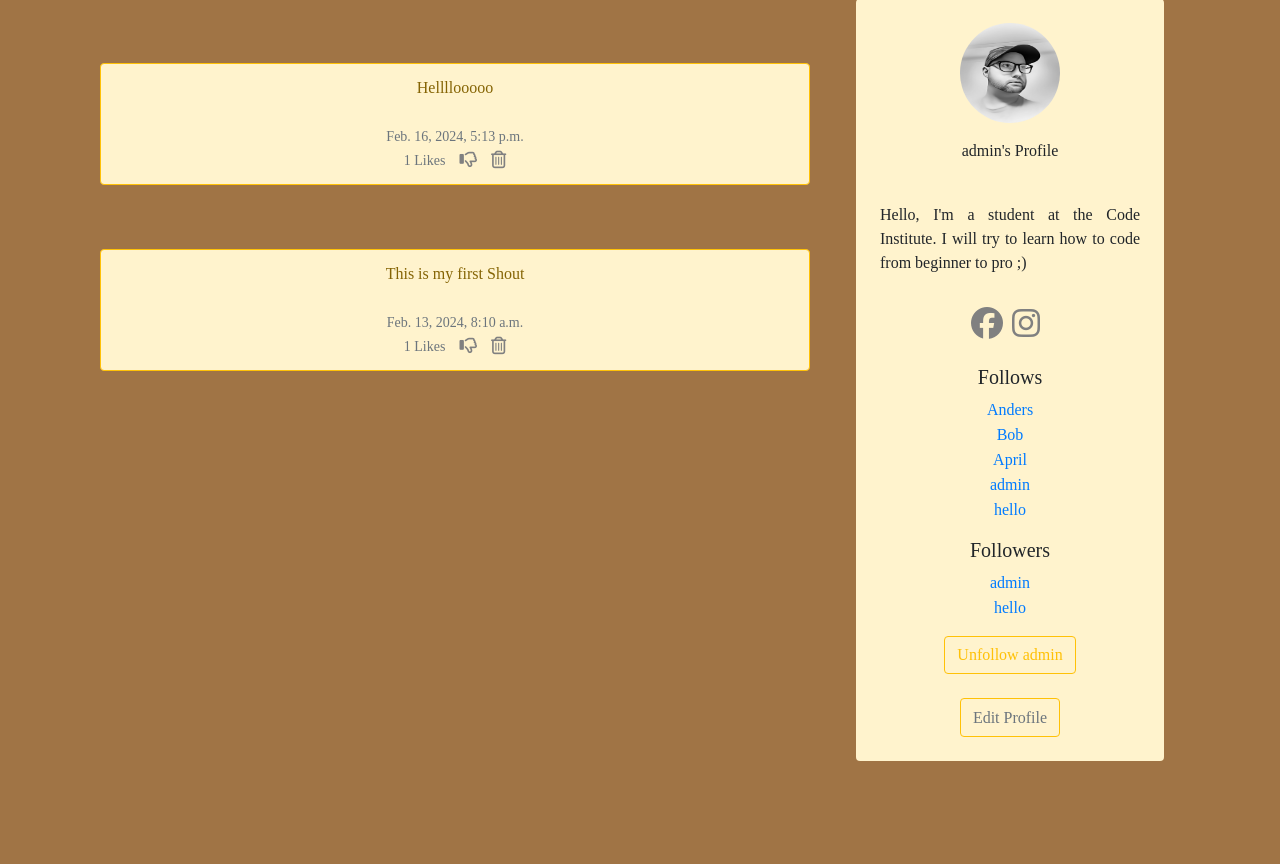
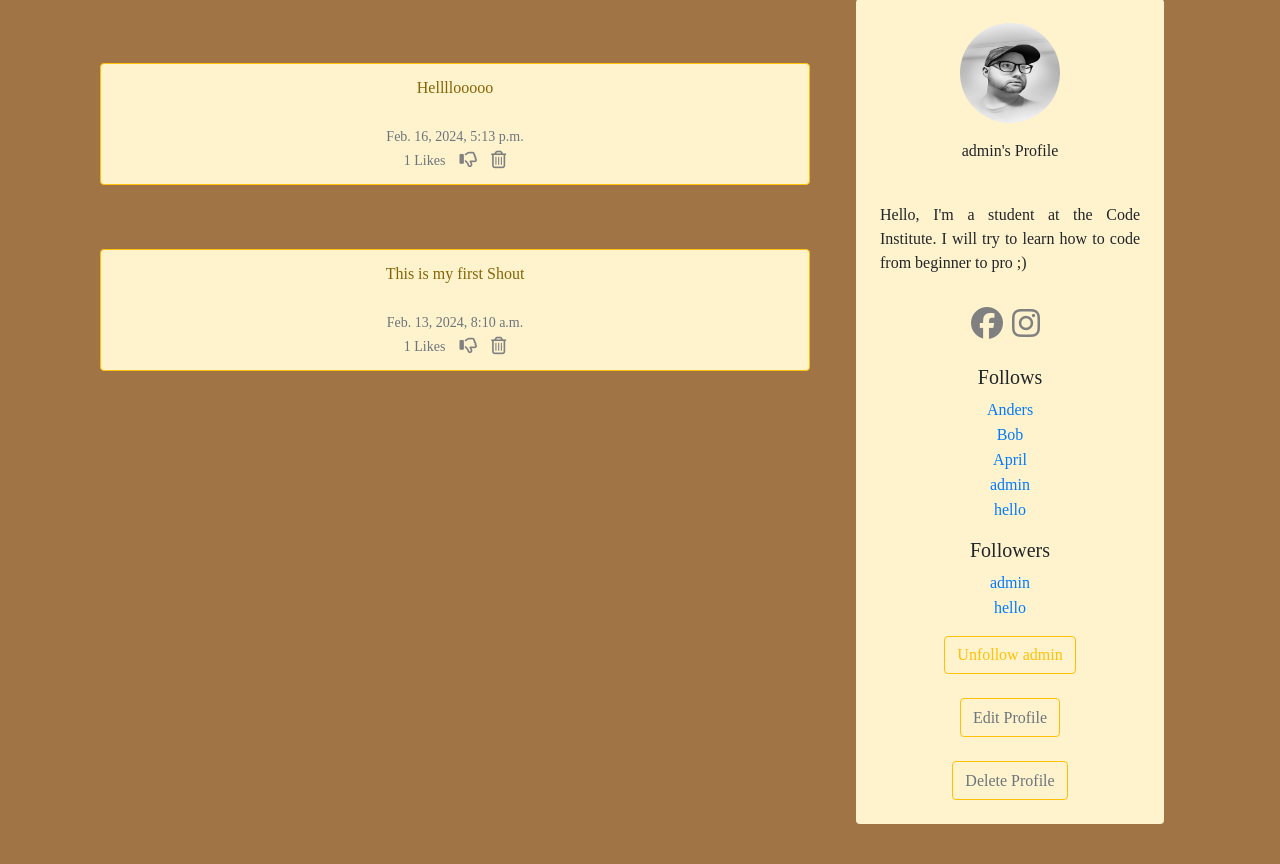
Before and after one commit to AndersH82/TheSaloon, a Django app: page /profile/1 in a window 1280 px wide. Shown: the part 169-1033 px from the top of the page. Before the commit the page ends 930 px from the top, so only its background shows below. Run offline with Django 5.2, Linux system fonts and the light colour scheme; a user stored in the database is signed in; data comes from the database, SQL or seed files in the repository; both versions use the stored data as it was after the commit; some libraries are stand-ins or nearby versions; some web fonts are replaced.

Commit message:
add function to delete_user.html

```diff
--- a/the_saloon/models.py
+++ b/the_saloon/models.py
@@ -57,6 +57,6 @@ def create_profile(sender, instance, created, **kwargs):
 
 
 @receiver(post_delete, sender=User)
-def delete_profile(sender, instance, **kwargs):
-    if instance.user:
-        instance.user.delete()
+def delete_user(sender, instance, **kwargs):
+    user = instance.user
+    user.delete()
--- a/the_saloon/templates/profile.html
+++ b/the_saloon/templates/profile.html
@@ -116,6 +116,12 @@
               <button class="btn btn-outline-warning"><a href="{% url 'update_user' %}" class="text-muted"
                   style="font-family: Rye, serif;">Edit Profile</a></button>
               {% endif %}
+              <br/><br/>
+              {% if request.user.id == profile.user.id %}
+              <button class="btn btn-outline-warning">
+              <a href="{% url 'delete_user' user.id %}" class="text-muted"
+                style="font-family: Rye, serif;">Delete Profile</a></button>
+              {% endif %}
 
 
           </div>
--- a/the_saloon/urls.py
+++ b/the_saloon/urls.py
@@ -9,6 +9,7 @@ urlpatterns = [
     path('logout', views.logout_user, name='logout'),
     path('register', views.register_user, name='register'),
     path('update_user/', views.update_user, name='update_user'),
+    path('delete_user/<int:pk>', views.delete_user, name='delete_user'),
     path('shout_like/<int:pk>', views.shout_like, name="shout_like"),
     path('delete_shout/<int:pk>', views.delete_shout, name="delete_shout"),
 
--- a/the_saloon/views.py
+++ b/the_saloon/views.py
@@ -6,6 +6,7 @@ from django.contrib.auth import authenticate, login, logout
 from django.contrib.auth.forms import UserCreationForm
 from django import forms
 from django.contrib.auth.models import User
+
 
 def home(request):
     if request.user.is_authenticated:
@@ -48,7 +49,6 @@ def profile(request, pk):
                 current_user_profile.follows.add(profile)
             current_user_profile.save()
 
-
         return render(request, "profile.html", {"profile":profile, "shouts":shouts})
     else:
         messages.success(request, ("You must login to see this page..."))
@@ -68,7 +68,6 @@ def login_user(request):
         else:
             messages.success(request, ("WROOOONG! Try again!"))
             return redirect('login')
-
     else:
         return render(request, "login.html", {})
 
@@ -76,6 +75,7 @@ def logout_user(request):
     logout(request)
     messages.success(request, ("You are now logged out!"))
     return redirect('home')
+
 
 def register_user(request):
     form = SignUpForm()
@@ -86,13 +86,13 @@ def register_user(request):
                 username = form.cleaned_data['username']
                 password = form.cleaned_data['password1']
 
-
                 user = authenticate(username=username, password=password)
                 login(request,user)
                 messages.success(request, ("You are now registered!"))
                 return redirect('home')
 
     return render(request, "register.html", {'form':form})
+
 
 def update_user(request):
     if request.user.is_authenticated:
@@ -114,6 +114,17 @@ def update_user(request):
         messages.success(request, ("You must be logged in!"))
         return redirect('home')
 
+
+def delete_user(request, id):
+    user = get_object_or_404(User, id=pk)
+    if request.method == 'POST':
+        user.delete()
+        messages.success(request, 'The user has been deleted successfully.')
+        return redirect('home')
+    else:
+        return render(request, 'delete_user.html', {'user': user})
+
+
 def shout_like(request, pk):
     if request.user.is_authenticated:
         shout = get_object_or_404(Shout, id=pk)
@@ -123,11 +134,10 @@ def shout_like(request, pk):
             shout.likes.add(request.user)
 
         return redirect(request.META.get("HTTP_REFERER"))
-
-
     else:
         messages.success(request, ("You must be logged in to like/unlike!"))
         return redirect('home')
+
 
 def delete_shout(request, pk):
     if request.user.is_authenticated:
@@ -139,18 +149,6 @@ def delete_shout(request, pk):
         else:
             messages.success(request, ("This is not your Shout"))
             return redirect('home')
-
     else:
         messages.success(request, ("Please log in to continue..."))
         return redirect(request.META.get("HTTP_REFERER"))
-
-
-def delete_profile(request, pk):
-    try:
-        user = User.objects.get(user_id=pk)
-        user.delete()
-        messages.success(request, "User has been deleted successfully.")
-    except User.DoesNotExist:
-        messages.error(request, "User does not exist.")
-
-    return redirect('home')
```
Also changed, not shown: the_saloon/templates/delete_user.html (added, +15 -0 lines), db.sqlite3.
